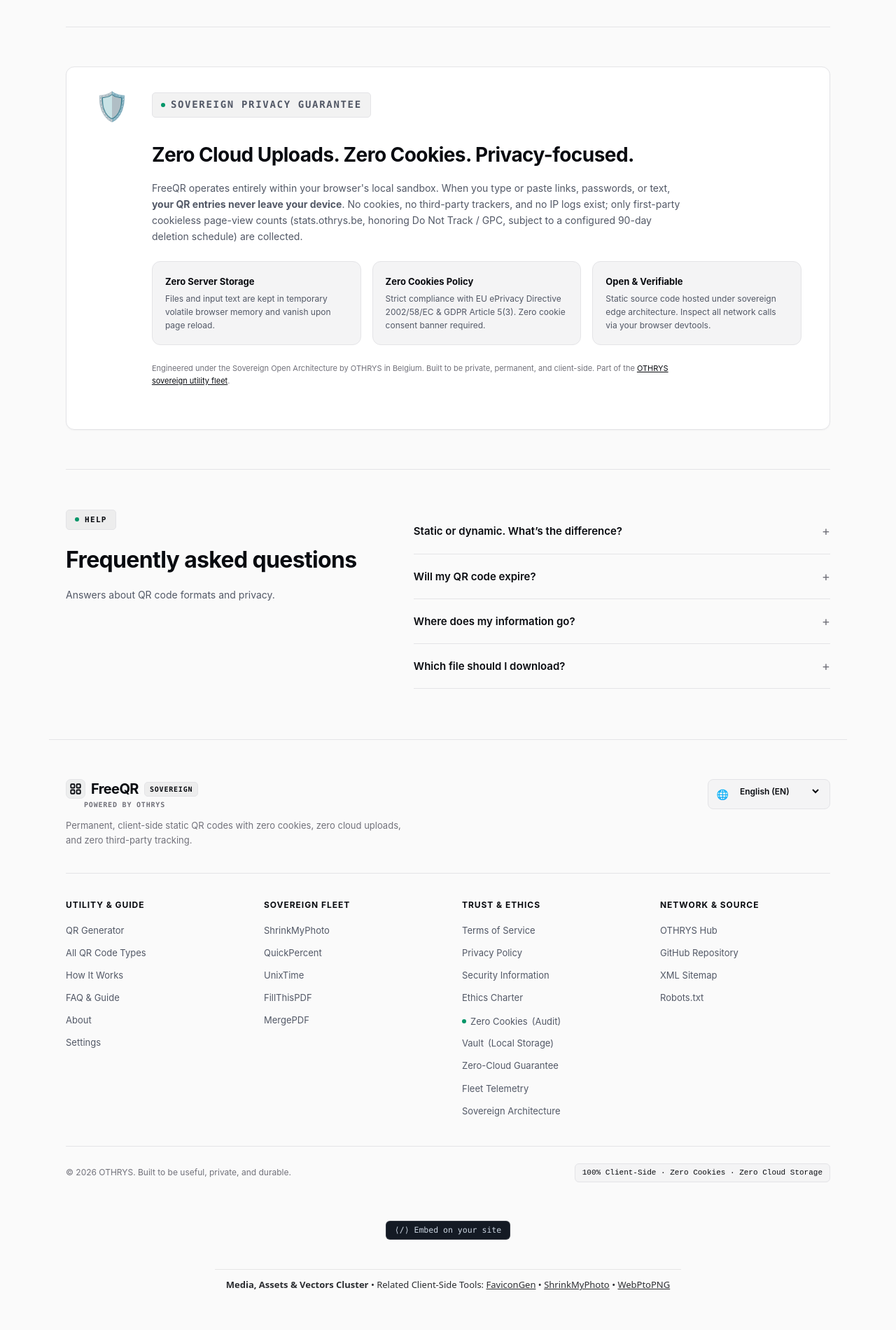
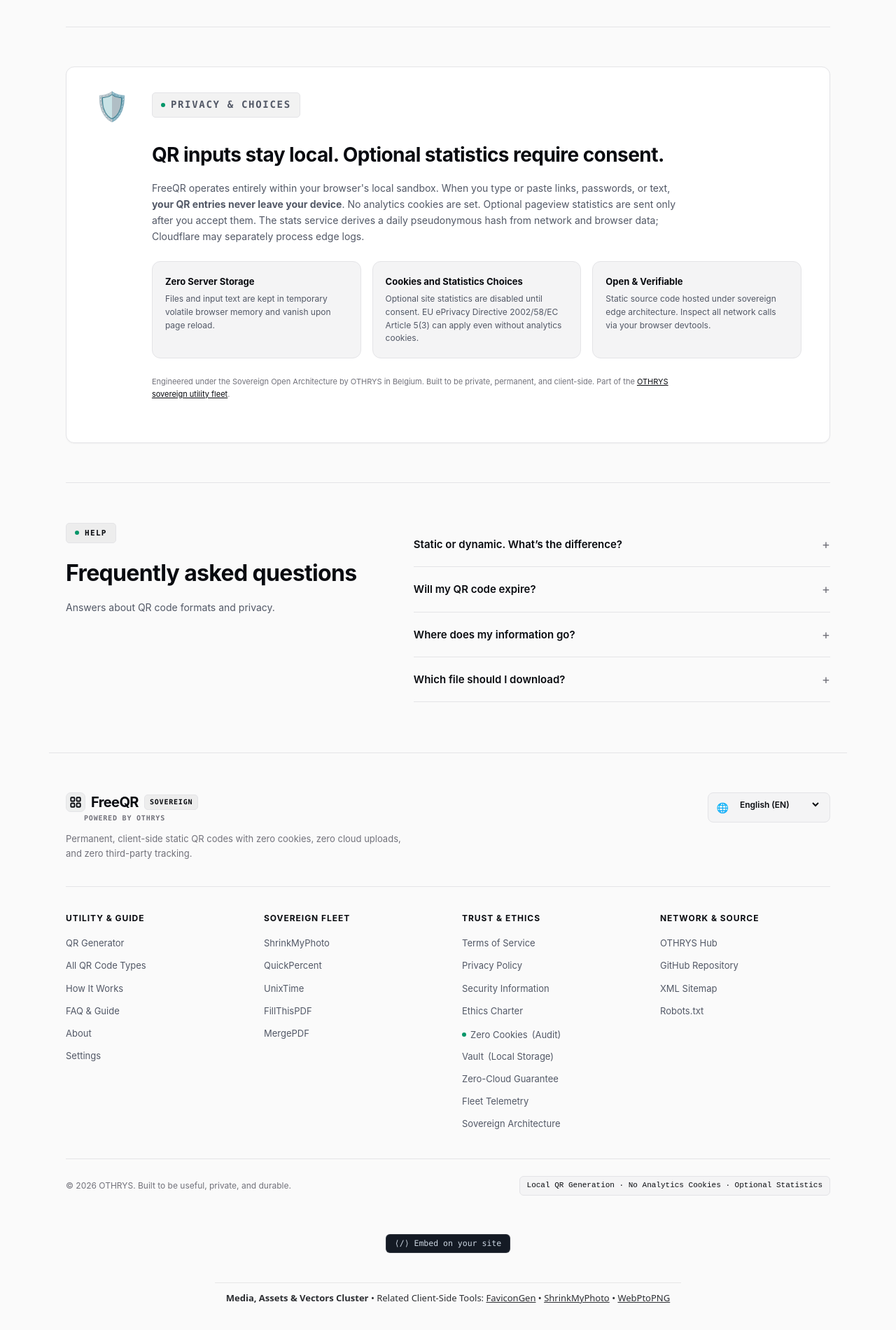
Before and after one commit to vtcbelgium/freeqr, a website built with Vite: page index.html in a window 1280 px wide. Shown: the part 2388-4288 px from the top of the page at 70% size. Built offline with nearby package versions, Linux system fonts and the light colour scheme.

Commit message:
fix(themis): correct misleading GDPR/cookie-banner claims and opt-in copy

```diff
--- a/index.html
+++ b/index.html
@@ -617,11 +617,11 @@
       <div class="privacy-card">
         <span class="privacy-shield-icon" aria-hidden="true">🛡️</span>
         <div>
-          <p class="eyebrow"><span class="eyebrow-dot"></span>SOVEREIGN PRIVACY GUARANTEE</p>
-          <h2 id="privacy-title">Zero Cloud Uploads. Zero Cookies. Privacy-focused.</h2>
+          <p class="eyebrow"><span class="eyebrow-dot"></span>PRIVACY &amp; CHOICES</p>
+          <h2 id="privacy-title">QR inputs stay local. Optional statistics require consent.</h2>
           <p>
             FreeQR operates entirely within your browser's local sandbox. When you type or paste links, passwords, or text,
-            <strong>your QR entries never leave your device</strong>. No cookies, no third-party trackers, and no IP logs exist; only first-party cookieless page-view counts (stats.othrys.be, honoring Do Not Track / GPC, subject to a configured 90-day deletion schedule) are collected.
+            <strong>your QR entries never leave your device</strong>. No analytics cookies are set. Optional pageview statistics are sent only after you accept them. The stats service derives a daily pseudonymous hash from network and browser data; Cloudflare may separately process edge logs.
           </p>
           <div class="privacy-specs">
             <div class="spec-item">
@@ -629,8 +629,8 @@
               <span>Files and input text are kept in temporary volatile browser memory and vanish upon page reload.</span>
             </div>
             <div class="spec-item">
-              <strong>Zero Cookies Policy</strong>
-              <span>Strict compliance with EU ePrivacy Directive 2002/58/EC &amp; GDPR Article 5(3). Zero cookie consent banner required.</span>
+              <strong>Cookies and Statistics Choices</strong>
+              <span>Optional site statistics are disabled until consent. EU ePrivacy Directive 2002/58/EC Article 5(3) can apply even without analytics cookies.</span>
             </div>
             <div class="spec-item">
               <strong>Open &amp; Verifiable</strong>
@@ -771,7 +771,7 @@
     <!-- Row 3: Bottom Bar -->
     <div class="footer-bottom">
       <span data-i18n="footerRights">© 2026 OTHRYS. Built to be useful, private, and durable.</span>
-      <span class="sovereign-tag">100% Client-Side · Zero Cookies · Zero Cloud Storage</span>
+      <span class="sovereign-tag">Local QR Generation · No Analytics Cookies · Optional Statistics</span>
     </div>
   </footer>
 
@@ -868,10 +868,10 @@
         <!-- Injected dynamically by inspectCookies() -->
       </div>
       <p style="margin-top: 14px;" data-i18n="cookieGuaranteeText">
-        FreeQR does not use cookies or third-party trackers; optional pseudonymous, cookieless page-view counts after consent (stats.othrys.be, no IP stored, respecting Do Not Track / GPC, 90-day expiry) run. No cookie banner is required because zero non-essential data is stored.
+        FreeQR sets no analytics cookies. Only after you accept optional statistics does this site send a pageview to stats.othrys.be. The service derives a daily pseudonymous visitor hash from request data; the configured database deletion period is 90 days. You can change your choice using Privacy choices.
       </p>
       <p>
-        <strong>Legal Basis:</strong> Under EU ePrivacy Directive 2002/58/EC (amended by 2009/136/EC) and GDPR Article 5(3), consent banners are only required when placing tracking or non-essential cookies. Because FreeQR sets 0 tracking cookies, you are completely free from annoying cookie banners.
+        <strong>Legal Basis:</strong> EU ePrivacy Directive 2002/58/EC Article 5(3) can cover tracking without cookies. We therefore request permission before optional pageview statistics. QR generation works without consenting. See the OTHRYS Privacy Policy for the processing details.
       </p>
     </div>
     <div class="dialog-actions">
```
